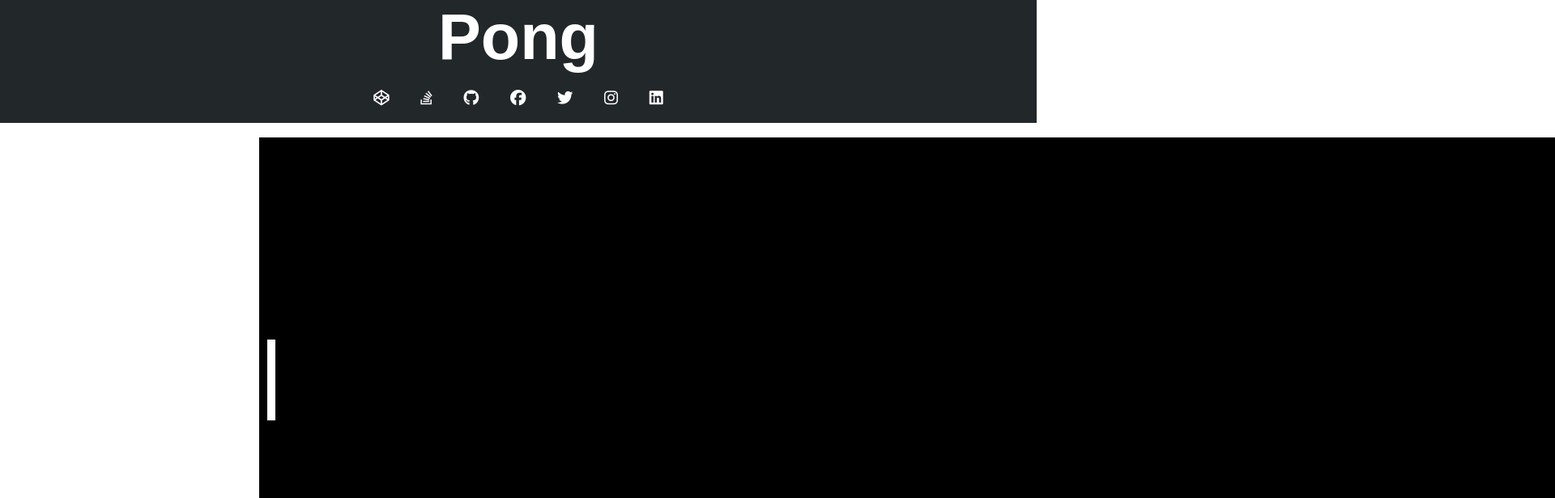
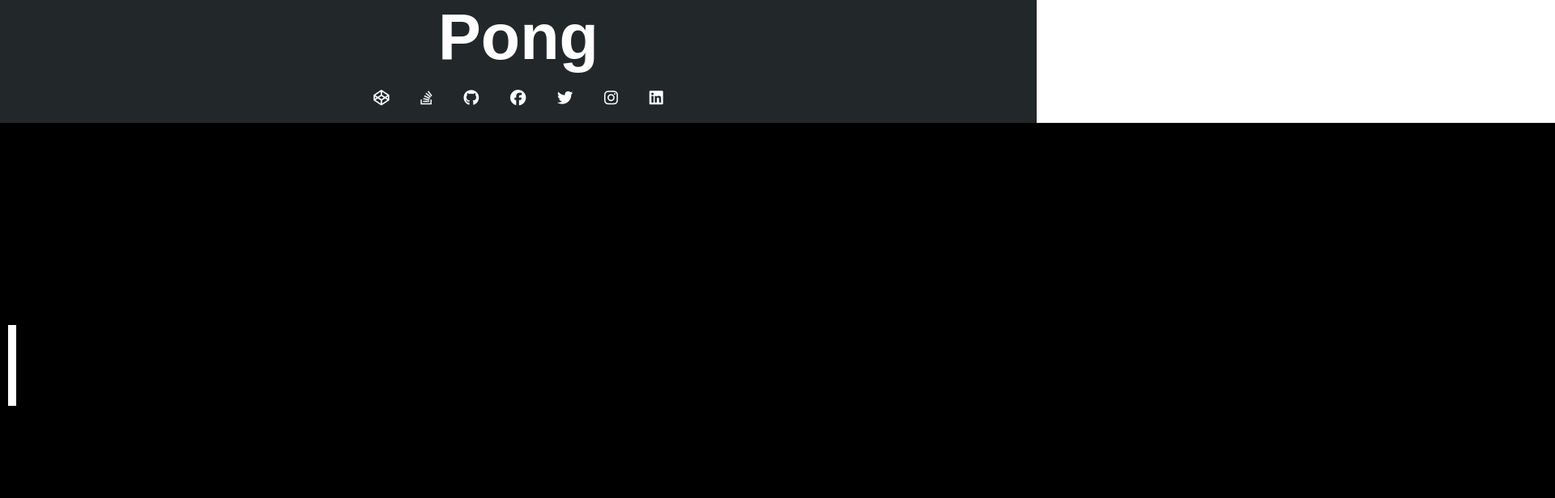
Before and after one commit to SirSaucey/Pong-Site, a plain HTML site: page classic-game.html in a window 1280 px wide. Shown: the top 616 px of the page at 81% size, 1920 px wide, since content can reach past the window. Drawn offline with Linux system fonts and the light colour scheme.

Commit message:
Add files via upload

```diff
--- a/css/style.css
+++ b/css/style.css
@@ -107,11 +107,6 @@ a {
 	text-decoration: none;
 	color: var(--light);
 }
-canvas {
-	margin-left: 25%;
-	margin-top: 1rem;
-	margin-bottom: 1rem;
-}
 .social-list {
     list-style: none;
     display: flex;
```
